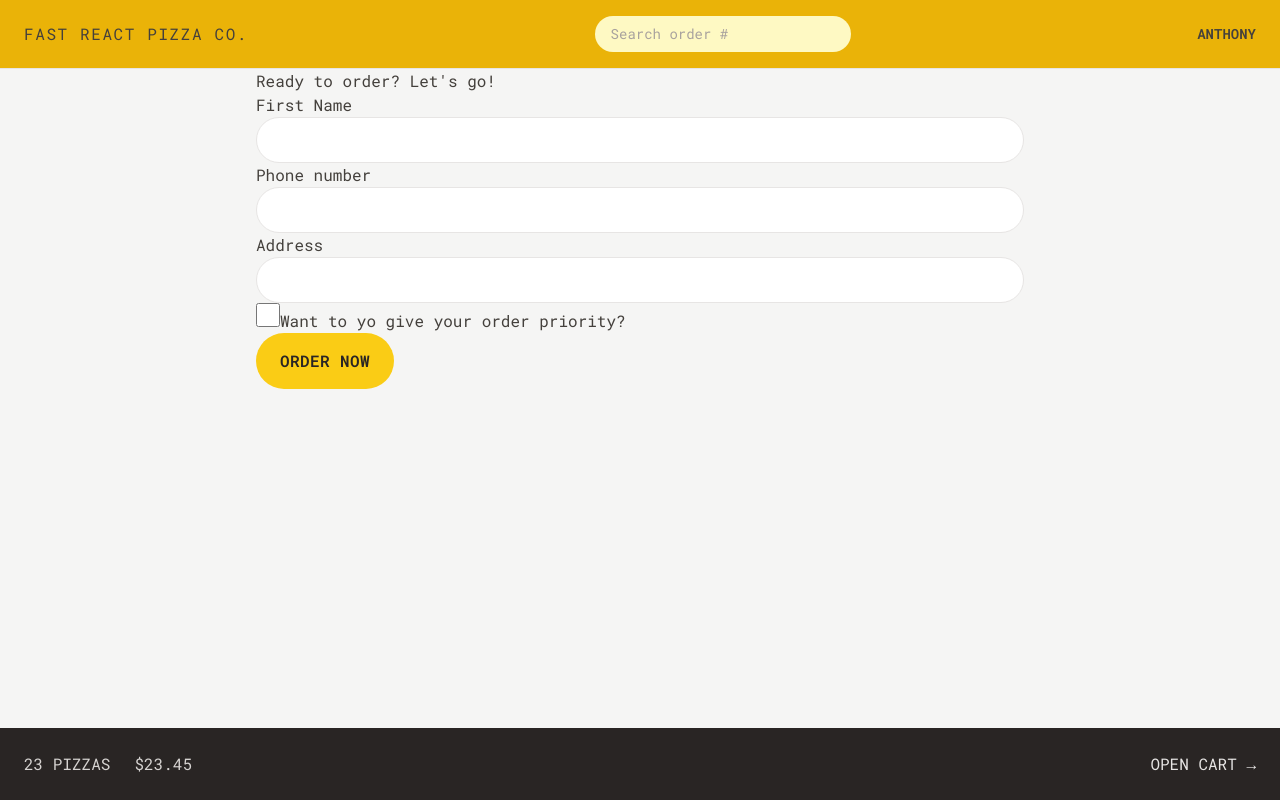
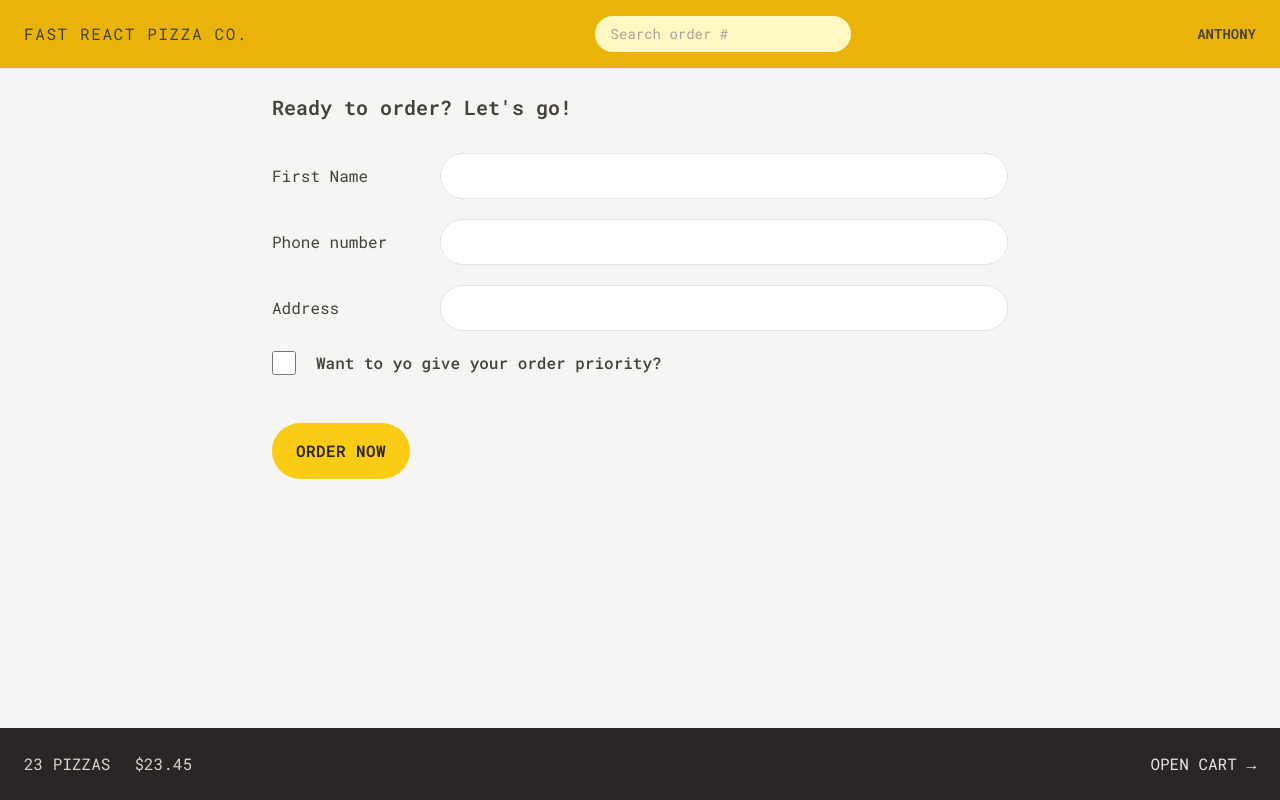
Before and after one commit to Charles-Rocke/React-Pizza-Upgrade, a React (Vite) app: page /order/new in a window 1280 px wide. Built offline with nearby package versions, Linux system fonts and the light colour scheme.

Commit message:
Updated order style

```diff
--- a/src/features/order/CreateOrder.jsx
+++ b/src/features/order/CreateOrder.jsx
@@ -42,32 +42,43 @@
   const cart = fakeCart;
 
   return (
-    <div>
-      <h2>Ready to order? Let&apos;s go!</h2>
+    <div className="px-4 py-6">
+      <h2 className="mb-8 text-xl font-semibold">
+        Ready to order? Let&apos;s go!
+      </h2>
 
       {/* <Form method="POST" action="/order/new"> */}
       <Form method="POST">
-        <div>
-          <label>First Name</label>
-          <input className="input" type="text" name="customer" required />
+        <div className="mb-5 flex flex-col gap-2 sm:flex-row sm:items-center">
+          <label className="sm:basis-40">First Name</label>
+          <input className="input grow" type="text" name="customer" required />
         </div>
 
-        <div>
-          <label>Phone number</label>
-          <div>
-            <input className="input" type="tel" name="phone" required />
-          </div>
-          {formErrors?.phone && <p>{formErrors.phone}</p>}
-        </div>
-
-        <div>
-          <label>Address</label>
-          <div>
-            <input className="input" type="text" name="address" required />
+        <div className="mb-5 flex flex-col gap-2 sm:flex-row sm:items-center">
+          <label className="sm:basis-40">Phone number</label>
+          <div className="grow">
+            <input className="input w-full" type="tel" name="phone" required />
+            {formErrors?.phone && (
+              <p className="mt-2 rounded-md bg-red-100 p-2 text-xs text-red-700">
+                {formErrors.phone}
+              </p>
+            )}
           </div>
         </div>
 
-        <div>
+        <div className="mb-5 flex flex-col gap-2 sm:flex-row sm:items-center">
+          <label className="sm:basis-40">Address</label>
+          <div className="grow">
+            <input
+              className="input w-full"
+              type="text"
+              name="address"
+              required
+            />
+          </div>
+        </div>
+
+        <div className="mb-12 flex items-center gap-5">
           <input
             className="h-6 w-6 accent-yellow-400 focus:ring-yellow-400 focus:ring-offset-2"
             type="checkbox"
@@ -76,7 +87,9 @@
             // value={withPriority}
             // onChange={(e) => setWithPriority(e.target.checked)}
           />
-          <label htmlFor="priority">Want to yo give your order priority?</label>
+          <label className="font-medium" htmlFor="priority">
+            Want to yo give your order priority?
+          </label>
         </div>
 
         <div>
@@ -107,7 +120,7 @@
 
   if (Object.keys(errors).length > 0) return errors;
 
-  // if evrything is ok create new order and redirect
+  // if everything is ok create new order and redirect
   const newOrder = await createOrder(order);
 
   return redirect(`/order/${newOrder.id}`);
--- a/src/index.css
+++ b/src/index.css
@@ -4,7 +4,7 @@
 
 @layer components {
   .input {
-    @apply w-full rounded-full border border-stone-200 px-4 py-2 text-sm transition-all duration-300 placeholder:text-stone-400 focus:outline-none focus:ring focus:ring-yellow-400 md:px-6 md:py-3;
+    @apply rounded-full border border-stone-200 px-4 py-2 text-sm transition-all duration-300 placeholder:text-stone-400 focus:outline-none focus:ring focus:ring-yellow-400 md:px-6 md:py-3;
   }
   /* https://dev.to/afif/i-made-100-css-loaders-for-your-next-project-4eje */
   .loader {
```
Also changed, not shown: index.html (+5 -2 lines).
